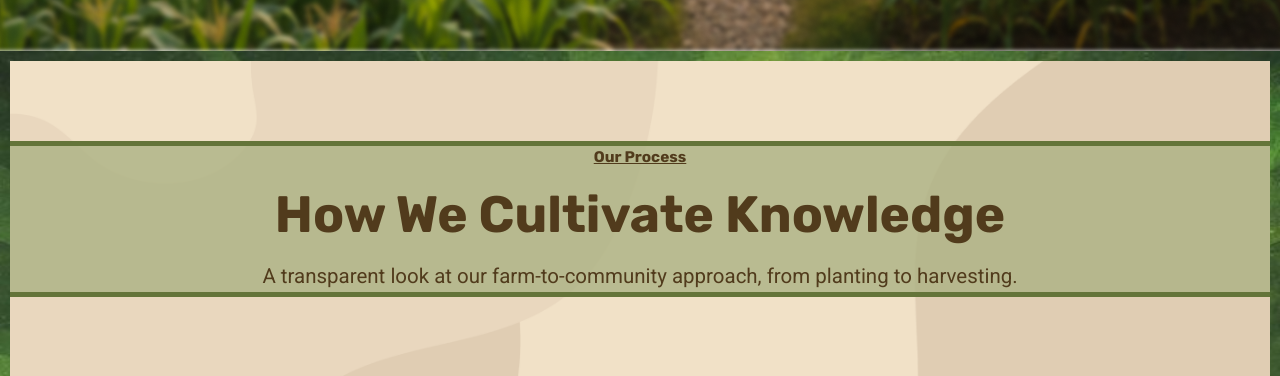
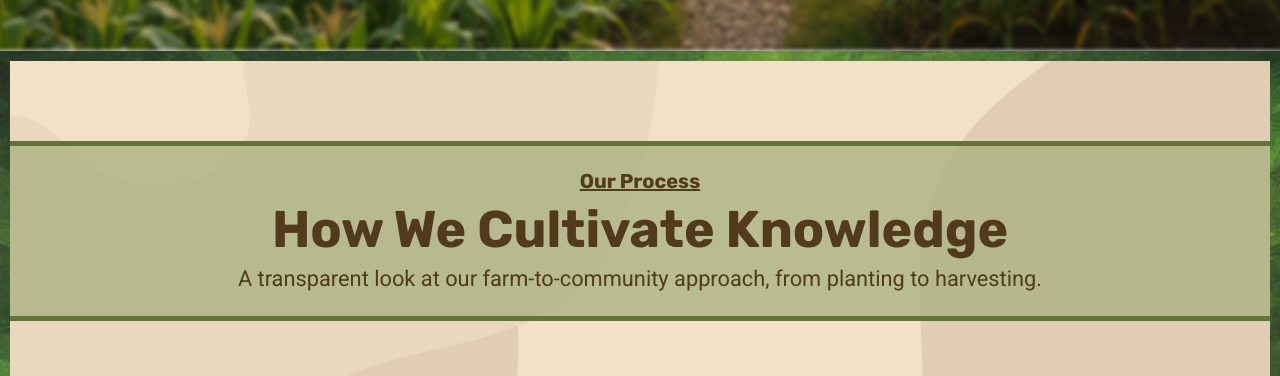
Before and after one commit to GuyWithBag/cruzalloma-farm-website, a React (Vite) app: page / in a window 1280 px wide. Shown: the part 801-1177 px from the top of the page. Built offline with nearby package versions, Linux system fonts and the light colour scheme.

Commit message:
feat: created section header component.
- replaced hardcoded header in HowItWorksSection with header component

```diff
--- /dev/null
+++ b/src/components/dev-ui/SectionHeader.tsx
@@ -0,0 +1,29 @@
+import { cn } from "@/lib/utils/utils";
+
+type SectionHeaderProps = {
+  eyebrow: string;
+  heading: string;
+  subHeading: string;
+  className?: string;
+};
+
+export default function SectionHeader({
+  eyebrow,
+  heading,
+  subHeading,
+  className,
+}: SectionHeaderProps) {
+  return (
+    <header className={cn("flex flex-col", className)}>
+      <p className="font-display text-[clamp(6px,1.3vw,20px)] md:text-body-medium font-semibold underline leading-[1.5] text-text-primary">
+        {eyebrow}
+      </p>
+      <h2 className="font-display text-[clamp(18px,1.8vw,28px)] md:text-heading-2 font-bold leading-[1.3] text-text-primary">
+        {heading}
+      </h2>
+      <p className="font-sans text-[clamp(8px,1.3vw,20px)] md:text-heading-4 leading-[1.5] text-text-primary">
+        {subHeading}
+      </p>
+    </header>
+  );
+}
--- a/src/components/sections/HowItWorksSection.tsx
+++ b/src/components/sections/HowItWorksSection.tsx
@@ -1,4 +1,5 @@
 import { Icon } from "@iconify/react";
+import SectionHeader from "../dev-ui/SectionHeader";
 
 // Import SVG assets
 import WavyLine from "@/assets/svgs/HowItWorksSection/Rectangle 76.svg";
@@ -38,20 +39,13 @@ export default function HowItWorksSection() {
       {/* Content Container*/}
       <div className="relative flex flex-col items-center gap-6 md:gap-[42px] pt-[18px] md:pt-[80px] pb-[28px] md:pb-[128px]">
         {/* Header */}
-        <div className="relative flex flex-col items-center justify-center gap-[2px] md:gap-[1vw] w-full max-w-[100%] h-auto bg-light-moss-green/80 border-t border-b border-green-stroke-line md:border-t-[5px] md:border-b-[5px] text-center text-text-primary">
-          {/* Overline */}
-          <p className="font-sans md:font-display font-semibold leading-[1.5] underline" style={{ fontSize: 'clamp(6px,1.2vw,21px)' }}>
-            Our Process
-          </p>
-          {/* Main Heading */}
-          <h2 className="font-sans md:font-display font-bold leading-normal md:leading-[1.3]" style={{ fontSize: 'clamp(16px,4vw,68px)' }}>
-            How We Cultivate Knowledge
-          </h2>
-          {/* Subheading */}
-          <p className="font-sans font-normal leading-normal md:leading-[1.5]" style={{ fontSize: 'clamp(6.5px,1.6vw,24px)' }}>
-            A transparent look at our farm-to-community approach, from planting
-            to harvesting.
-          </p>
+        <div className="relative flex flex-col items-center justify-center gap-[2px] md:gap-[1vw] w-full max-w-[100%] md:h-[180px] h-[55px] bg-light-moss-green/80 border-t border-b border-green-stroke-line md:border-t-[5px] md:border-b-[5px] text-center text-text-primary">
+          <SectionHeader
+            eyebrow="Our Process"
+            heading="How We Cultivate Knowledge"
+            subHeading="A transparent look at our farm-to-community approach, from planting to harvesting."
+            className="text-center"
+          />
         </div>
 
         {/* Content Section */}
```
